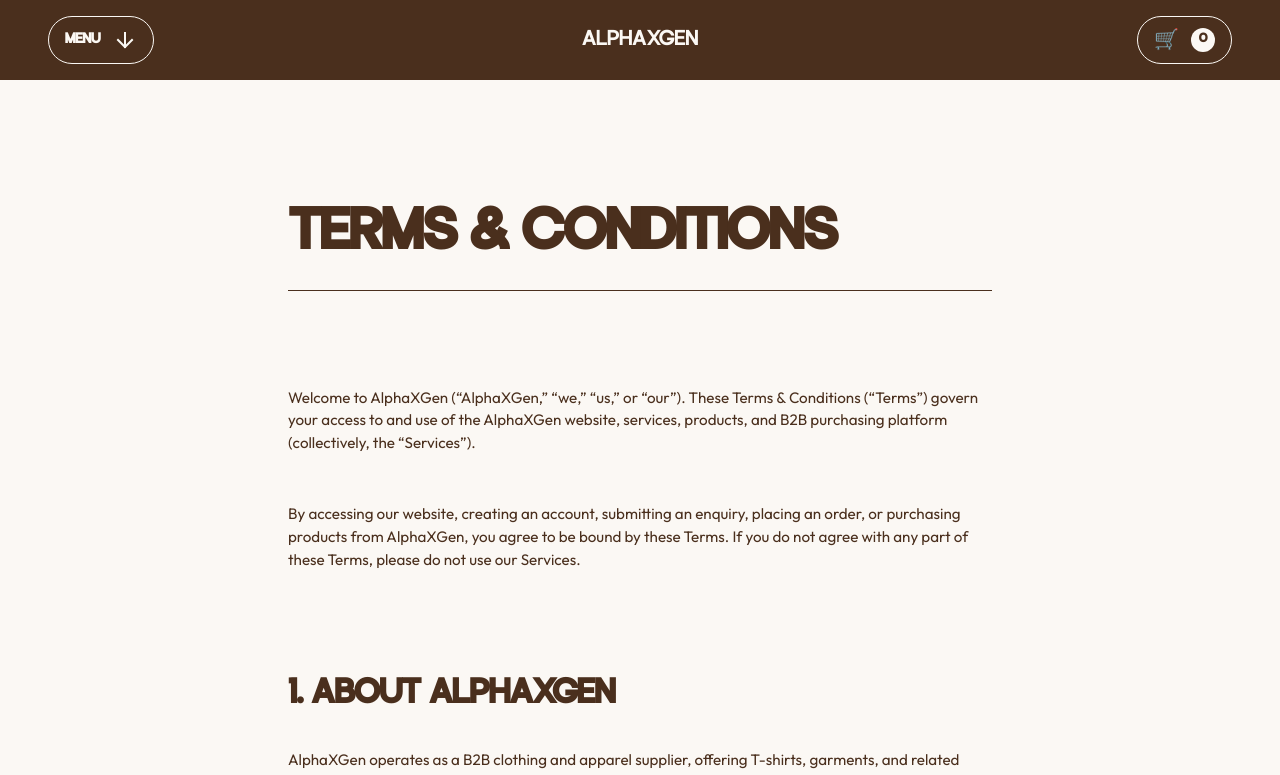
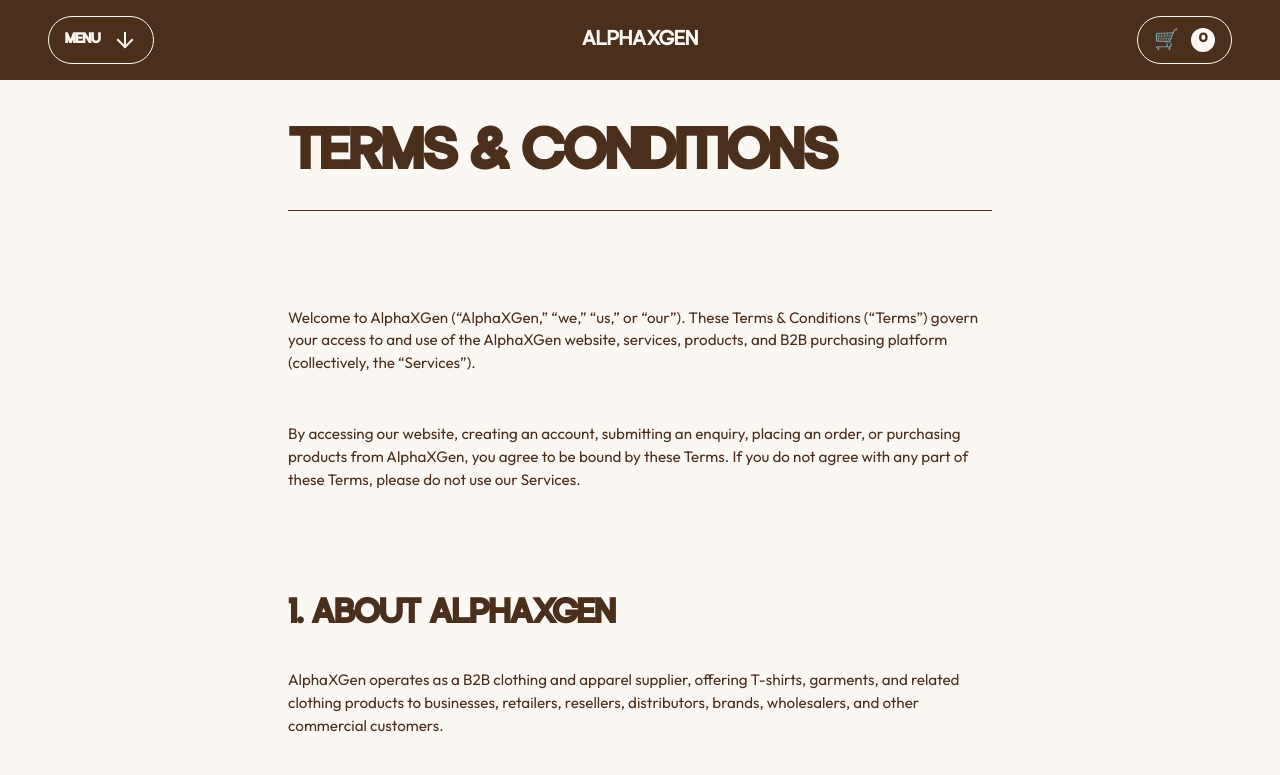
Before and after one commit to PTejasKr/alphaxgen, a Next.js app: page /terms in a window 1280 px wide. Shown: the top 775 px of the page. Built offline with nearby package versions, Linux system fonts and the light colour scheme.

Commit message:
Fix excessive header padding (layout main already pads 80px for header)

```diff
--- a/src/app/contact/contact.module.css
+++ b/src/app/contact/contact.module.css
@@ -1,10 +1,10 @@
 .container {
-  padding: calc(80px + var(--space-sm)) var(--space-sm) var(--space-lg);
+  padding: var(--space-sm) var(--space-sm) var(--space-lg);
 }
 
 @media (min-width: 768px) {
   .container {
-    padding: calc(80px + var(--space-md)) var(--space-md) var(--space-xl);
+    padding: var(--space-md) var(--space-md) var(--space-xl);
     max-width: 800px;
     margin: 0 auto;
   }
--- a/src/app/legal.module.css
+++ b/src/app/legal.module.css
@@ -1,10 +1,10 @@
 .container {
-  padding: calc(80px + var(--space-sm)) var(--space-sm) var(--space-lg);
+  padding: var(--space-sm) var(--space-sm) var(--space-lg);
 }
 
 @media (min-width: 768px) {
   .container {
-    padding: calc(80px + var(--space-md)) var(--space-md) var(--space-xl);
+    padding: var(--space-md) var(--space-md) var(--space-xl);
     max-width: 800px;
     margin: 0 auto;
   }
--- a/src/components/layout/MobileMenu.module.css
+++ b/src/components/layout/MobileMenu.module.css
@@ -2,7 +2,7 @@
   position: fixed;
   top: 90px;
   left: var(--space-sm);
-  width: calc(100vw - 2 * var(--space-sm));
+  width: calc(100% - 2 * var(--space-sm));
   max-width: 480px;
   height: auto;
   max-height: calc(100dvh - 110px);
@@ -27,7 +27,7 @@
 @media (min-width: 768px) {
   .overlay {
     left: var(--space-md);
-    width: calc(100vw - 2 * var(--space-md));
+    width: calc(100% - 2 * var(--space-md));
   }
 }
 
```
